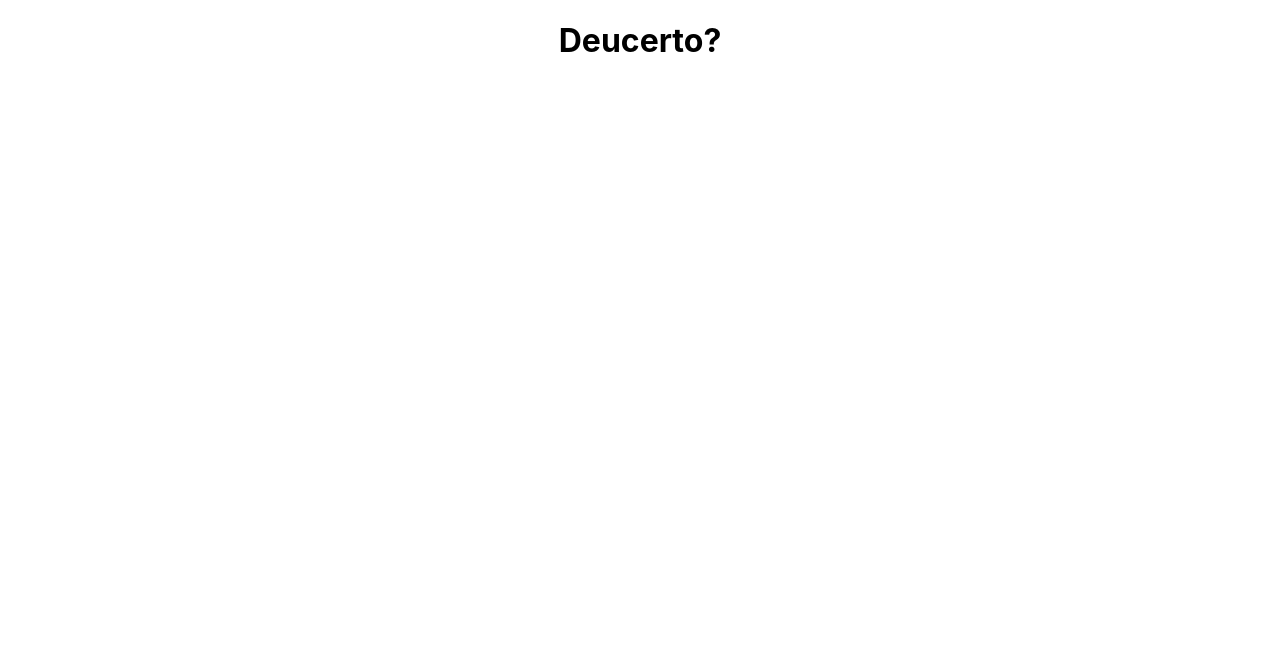
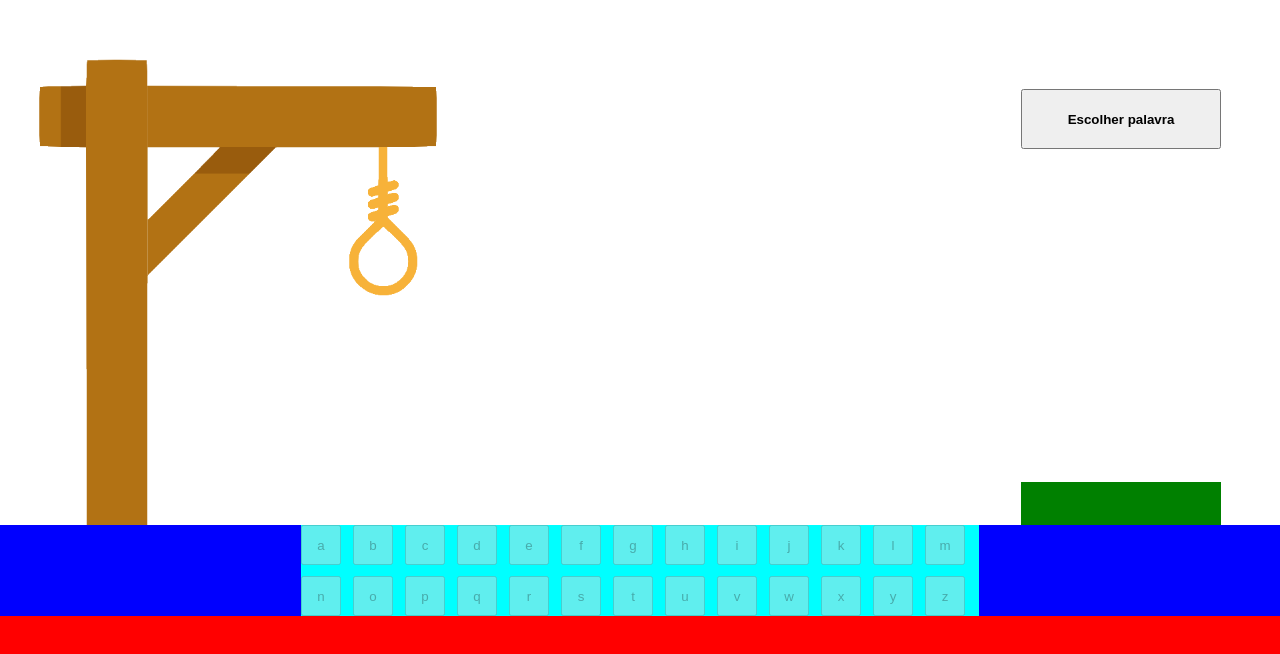
Before and after one commit to AndreyMota/projeto8-jogoforca, a React (Create React App) app: page / in a window 1280 px wide. Shown: the top 654 px of the page. Built offline with nearby package versions, Linux system fonts and the light colour scheme.

Commit message:
layout terminado

```diff
--- a/src/App.css
+++ /dev/null
@@ -1,38 +0,0 @@
-.App {
-  text-align: center;
-}
-
-.App-logo {
-  height: 40vmin;
-  pointer-events: none;
-}
-
-@media (prefers-reduced-motion: no-preference) {
-  .App-logo {
-    animation: App-logo-spin infinite 20s linear;
-  }
-}
-
-.App-header {
-  background-color: #282c34;
-  min-height: 100vh;
-  display: flex;
-  flex-direction: column;
-  align-items: center;
-  justify-content: center;
-  font-size: calc(10px + 2vmin);
-  color: white;
-}
-
-.App-link {
-  color: #61dafb;
-}
-
-@keyframes App-logo-spin {
-  from {
-    transform: rotate(0deg);
-  }
-  to {
-    transform: rotate(360deg);
-  }
-}
--- a/src/App.js
+++ b/src/App.js
@@ -1,10 +1,19 @@
-import './App.css';
+import { useState } from 'react';
 import Jogo from './Jogo';
+import Letras from './Letras';
+import palavras from './palavras';
+import './styles/App.css';
 
 function App() {
+  const [palavra, setPalavra] = useState('');
+  const [ocult, setOcult] = useState([]);
+  const [botoesOff, setBotoes] = useState(true);
   return (
     <div className="App">
-      <Jogo />
+      <Jogo setpal={setPalavra} palavra={palavra} ocult={ocult} setBotoes={setBotoes}/>
+      <div className='letters'>
+        <Letras palavra={palavra} ocult={ocult} setOcult={setOcult} botoesOff={botoesOff}/>
+      </div>
     </div>
   );
 }
--- a/src/Jogo.js
+++ b/src/Jogo.js
@@ -1,5 +1,44 @@
-export default function Jogo() {
+import forcaZero from './assets/forca0.png';
+import './styles/Jogo.css';
+import palavras from './palavras';
+
+
+export default function Jogo(props) {
     return (
-        <h1>Deucerto?</h1>
+        <div className='jogo'>
+            <img className='forca' src={forcaZero}></img>
+            <div className='direita'>
+                <Start setp={props.setpal} setb={props.setBotoes}/>
+                <Palavra ocult={props.ocult}/>
+            </div>
+        </div>
     )
 }
+
+function Start({ setp, setb }) {
+    const radom = (max, min) => {
+        let valor = Math.random() * (max - min) + min
+        return Math.floor(valor)
+    }
+
+    //console.log(radom(options.length,0))
+
+    function apertou() {
+        setb(false);
+        setp(palavras[radom(palavras.length -1, 0)]);
+        //setOcult(palavra.split(''));
+        console.log("Botão inicial acionado");
+    }
+    return (
+        <button className="start" onClick={apertou}>Escolher palavra</button>
+    )
+}
+
+
+function Palavra({ ocult }) {
+    return (
+        <div className='palavra'>
+            <h1>{ocult}</h1>
+        </div>
+    )
+}
--- /dev/null
+++ b/src/Letras.js
@@ -0,0 +1,15 @@
+import './styles/Letras.css'
+
+export default function Letras({ palavra, ocult, setOcult, setBotoes, botoesOff}) {
+    const alfabeto = "abcdefghijklmnopqrstuvwxyz".split('');
+    function botaumLetra(l) {
+
+    }
+    console.log(botoesOff);
+    return (
+        <div className="letras">
+            {alfabeto.map((x) => <button disabled={botoesOff} onClick={() => botaumLetra(x)}>{x}</button>)}
+        </div>
+    )
+
+}
--- a/src/index.js
+++ b/src/index.js
@@ -1,6 +1,6 @@
 import React from 'react';
 import ReactDOM from 'react-dom/client';
-import './index.css';
+import './styles/index.css';
 import App from './App';
 import reportWebVitals from './reportWebVitals';
 
--- /dev/null
+++ b/src/palavras.js
@@ -0,0 +1,27 @@
+const palavras = [
+    "abacate", "abacaxi", "abelha", "abanador", "antologia", "amor", "aba", "abrigo", "abrir",
+    "banana", "boi", "batata", "bacalhau", "bexiga", "bowl", "batedeira", "bisturi", "barreira", "banco",
+    "caixa", "chantilly", "cachorro", "cuidado", "caneta", "carinho", "cabra", "cesto",
+    "dados", "dizer", "danone", "dente", "diamante", "diafragma", "detonar", "dia",
+    "elefante", "esmeralda", "esfinge", "esfera", "encontro", "ema", "escola", "economia",
+    "formiga", "fama", "festa", "fiador", "ferver", "flauta", "figo", "fiapo", "fotografia",
+    "goiaba", "gelo", "grito", "guria", "goleiro", "golfinho", "golfe", "girar",
+    "harmonia", "haste", "hectare", "hepatite", "hiena", "hidrante",
+    "igreja", "importante", "idoso", "irado", "identidade", "idioma", "idade", "idiota",
+    "jantar", "jumento", "jararaca", "janela", "jerimum", "jaula", "jabuti", "jaleco",
+    "laranja", "lua", "luz", "lindo", "lacraia", "lactose", "lacrar",
+    "manga", "morango", "mico", "matar", "mingau", "moqueca", "mocassin",
+    "nectarina", "nada", "navio", "namorado", "ninja", "natal", "narciso", "narina", "nabo",
+    "ovo", "ostra", "obstetra", "orangotango", "olhar", "ortodoxo", "ouro", "ornamento",
+    "pato", "polvo", "povoar", "pano", "princesa", "pizza", "patroa",
+    "queijo", "quitanda", "quinta", "quantia", "quarentena", "quadrilha", "quaresma", "quartzo", "quebrar",
+    "risada", "rio", "remar", "rato", "racional", "rainha", "radioatividade", "raiz", "raiva", "rachadura",
+    "salada", "salamandra", "sacola", "siri", "sabre", "sucarose", "sabedoria", "sacerdote",
+    "tatu", "tabacaria", "taberneiro", "torrada", "tamanho", "tatuagem", "trem",
+    "uva", "universo", "unanimidade", "ubuntu", "universidade", "urso", "uivar", "unir",
+    "vela", "valeta", "vacilo", "valor", "vagem", "vadiagem", "vaca", "valentia", "vidro", "valsa",
+    "xadrez", "xilofone", "xarope", "xenofobia", "xereta", "xerife", "xaveco", "xixi", "xale",
+    "zebra", "zagueiro", "zero", "zoeira", "zepelim", "zinco", "zumbido"
+]
+
+export default palavras
--- /dev/null
+++ b/src/styles/App.css
@@ -0,0 +1,11 @@
+.App {
+  background-color: white;
+}
+
+.letters {
+    width: 100%;
+    background-color: blue;
+    display: flex;
+    justify-content: center;
+
+}
--- /dev/null
+++ b/src/styles/Jogo.css
@@ -0,0 +1,32 @@
+.jogo {
+    display: flex;
+    justify-content: space-between;
+}
+
+.forca {
+    width: 400px;
+    height: 466px;
+    margin-top: 59px;
+    margin-left: 38px;
+}
+
+.direita {
+    display: flex;
+    flex-direction: column;
+    justify-content: space-between;
+    margin-right: 59px;
+    margin-top: 89px;
+
+}
+
+.start {
+    width: 200px;
+    height: 60px;
+    font-weight: 700;
+}
+
+.palavra {
+    background-color: green;
+    display: flex;
+    justify-content: right;
+}
--- /dev/null
+++ b/src/styles/Letras.css
@@ -0,0 +1,13 @@
+.letras {
+    height: 91px;
+    width: 678px;
+    margin: 0, auto;
+    background-color: aqua;
+}
+
+.letras button{
+    width: 40px;
+    height: 40px;
+    margin-right: 12px;
+    margin-bottom: 11px;
+}
--- a/src/index.css
+++ b/src/styles/index.css
@@ -1,4 +1,5 @@
 body {
+  background-color: red;
   margin: 0;
   font-family: -apple-system, BlinkMacSystemFont, 'Segoe UI', 'Roboto', 'Oxygen',
     'Ubuntu', 'Cantarell', 'Fira Sans', 'Droid Sans', 'Helvetica Neue',
```
